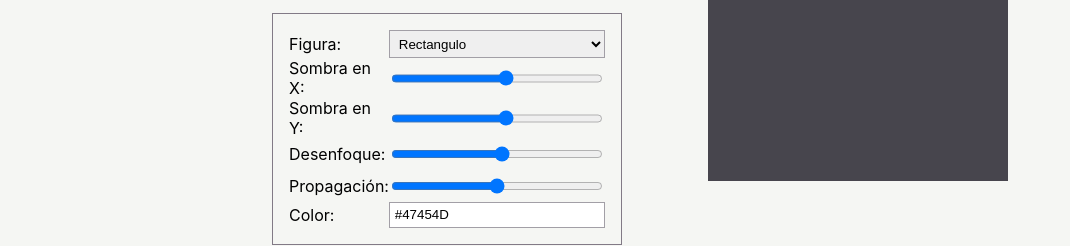
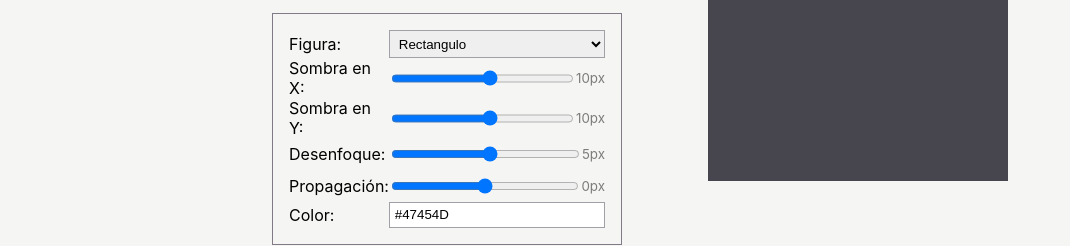
Before and after one commit to Ancient-R/Generador-box-shadow, a React (Create React App) app: page / in a window 1280 px wide. Shown: the part 197-443 px from the top of the page, without its empty margins (0-1070 px from the left). Built offline with nearby package versions, Linux system fonts and the light colour scheme.

Commit message:
mostrando valores de los inputs

```diff
--- a/src/components/ui/Generator.js
+++ b/src/components/ui/Generator.js
@@ -20,7 +20,8 @@ const Generator = ({ figure, setFigure, formValues, setFormValues }) => {
                     <label className='form__label'>Figura: </label>
                     <select
                         className='form__input'
-                        value={ figure }                        onChange={ (e) => setFigure(e.target.value)}
+                        value={ figure }
+                        onChange={ (e) => setFigure(e.target.value)}
                     >
                         <option value="rectangle">Rectangulo</option>
                         <option value="square">Cuadrado</option>
@@ -37,6 +38,7 @@ const Generator = ({ figure, setFigure, formValues, setFormValues }) => {
                         value={x}
                         onChange={ handleInputChange }
                     />
+                    <small className='input__value'>{x}px</small>
                 </div>
 
                 <div className='form__field'>
@@ -49,6 +51,7 @@ const Generator = ({ figure, setFigure, formValues, setFormValues }) => {
                         value={y}
                         onChange={ handleInputChange }
                     />
+                    <small className='input__value'>{y}px</small>
                 </div>
 
                 <div className='form__field'>
@@ -61,6 +64,7 @@ const Generator = ({ figure, setFigure, formValues, setFormValues }) => {
                         value={blur}
                         onChange={ handleInputChange }
                     />
+                    <small className='input__value'>{blur}px</small>
                 </div>
 
                 <div className='form__field'>
@@ -73,6 +77,7 @@ const Generator = ({ figure, setFigure, formValues, setFormValues }) => {
                         value={spreed}
                         onChange={ handleInputChange }
                     />
+                    <small className='input__value'>{spreed}px</small>
                 </div>
 
                 <div className='form__field'>
--- a/src/index.css
+++ b/src/index.css
@@ -80,6 +80,10 @@ body {
   flex: 1;
 }
 
+.input__value{
+  color: var(--acent-color-dark);
+}
+
 
 /* Estilos del Rectangle.js */
 
```
